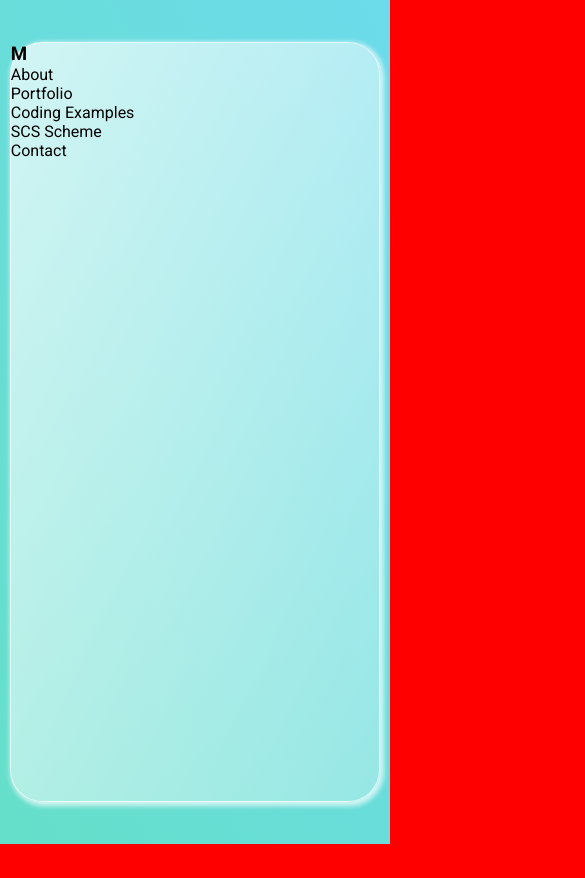
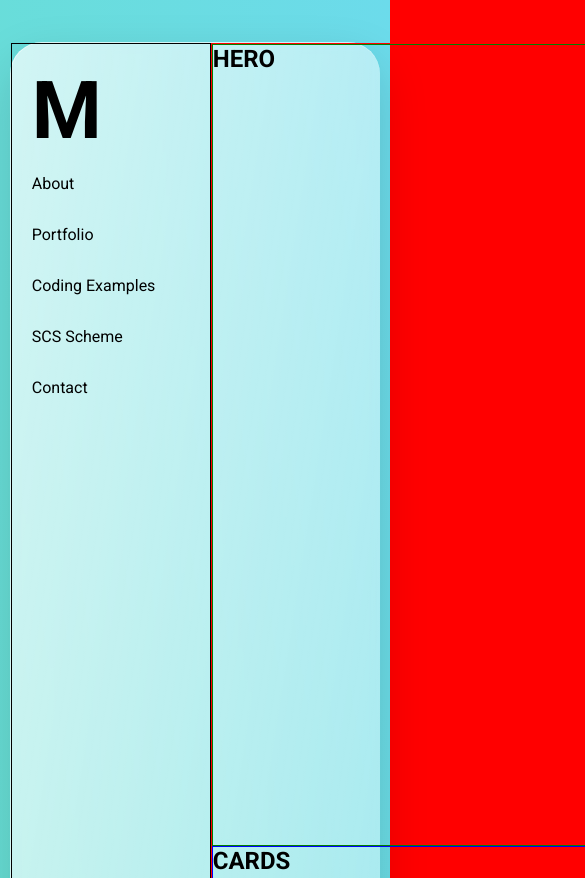
Before and after one commit to MattMakesNoise/Portfolio-NM-MJ, a plain HTML site: page index.html in a window 390 px wide. Shown: the top 878 px of the page, 585 px wide, since content can reach past the window. Before the commit the page ends 844 px from the top, so only its background shows below. Drawn offline with Linux system fonts and the light colour scheme.

Commit message:
starts on the base layout at XL size
- nav, hero, cards and contact in place.
- no media queries yet.

```diff
--- a/index.html
+++ b/index.html
@@ -14,13 +14,13 @@
 </head>
 <body>
     <div class="page-wrapper">
-
-            <section class="glass">
-
-                <nav class="navigation-bar">
-                    <div class="logo-wrapper">
-                        <h1>M</h1>
-                    </div>
+        <section class="glass">
+            <!-- NAVIGATION BAR -->
+            <nav class="navigation-bar">
+                <div class="logo-wrapper">
+                    <h1 class="logo">M</h1>
+                </div>
+                <div class="nav-links-wrapper">
                     <ul>
                         <li>About</li>
                         <li>Portfolio</li>
@@ -28,9 +28,27 @@
                         <li>SCS Scheme</li>
                         <li>Contact</li>
                     </ul>
-                </nav>
-            </section>
+                </div>
+                <div class="socials-wrapper">
 
+                </div>
+            </nav>
+            <!-- /NAVIGATION BAR END -->
+
+            <!-- CONTENT -->
+            <main>
+                <div class="hero-wrapper">
+                    <h1>HERO</h1>
+                </div>
+                <div class="cards-wrapper">
+                    <h1>CARDS</h1>
+                </div>
+                <div class="contact-wrapper">
+                    <h1>CONTACT</h1>
+                </div>
+            </main>
+            <!-- /CONTENT END -->
+        </section>
     </div>
 </body>
 </html>
--- a/style.scss
+++ b/style.scss
@@ -1,3 +1,16 @@
+//==================================================================================//
+//========== BREAKPOINTS @ XS-280px SM-576px MD-768px LG-992px XL-1200px ===========//
+//========== HEADER MENU Sticky Top w/burger up to MD, sticky left LG and up =======//
+//========== HERO Must be viewport height. Add the typewritter JS ==================//
+//========== CONTACT FORM Don't worry about submission ability =====================//
+//========== OTHER PAGES - "ABOUT" "CODING" "SCS SCHEME" ===========================//
+//========== NEEDS TO WORK on Chrome, Edge, FF and IE ==============================//
+//========== CREATE VARIABLES      ==============//
+//========== CREATE MIXINS      ==============//
+//========== WORKOUT COLOR SCHEME      ==============//
+//========== CREATE PARTIALS    ==============//
+//==================================================================================//
+
 *,
 *::before,
 *::after {
@@ -22,14 +35,61 @@ body {
 
 .glass {
     background: white;
-    min-height: 90vh;
+    min-height: 280vh;
     width: 95vw;
+    margin-top: 5vh !important;
+    margin-bottom: 5vh !important;
     background: linear-gradient(to right bottom, rgba(255,255,255,.7), rgba(255,255,255,.3));
-    border: 1px solid rgba(255,255,255,.7);
+    border-top: 1px solid rgba(255,255,255,.5);
+    border-left: 1px solid rgba(255,255,255,.5);
     border-radius: 2rem;
-    box-shadow: 2px 2px 5px 2px rgba(255,255,255,.7);
+    box-shadow: 0 20px 50px rgba(0,0,0,0.15);
+    backdrop-filter: blur(5px);
+    display: flex;
 }
 
-.navigation-bar ul li {
-    list-style-type: none;
+.navigation-bar {
+    flex: 1 0 200px;
+    position: sticky;
+    top: 0px;
+    padding: 20px 20px;
+    width: 20%;
+    min-height: 100%;
+    border: 1px solid black;
+    .logo-wrapper {
+        .logo {
+            font-size: 5rem;
+            font-weight: 700;
+        }
+    }
+    .nav-links-wrapper {
+
+    }
+    ul li {
+        list-style-type: none;
+        padding-top: 1rem;
+        padding-bottom: 1rem;
+    }
 }
+
+main {
+    flex: 1 0 1400px;
+    display: flex;
+    flex-direction: column;
+    border: 1px solid red;
+}
+
+.hero-wrapper {
+    height: 95vh;
+    border: 1px solid green;
+}
+
+.cards-wrapper {
+    height: 90vh;
+    border: 1px solid blue;
+}
+
+.contact-wrapper {
+    height: 90vh;
+    border: 1px solid orange;
+}
```
Also changed, not shown: css/style.css, 1 other file.
